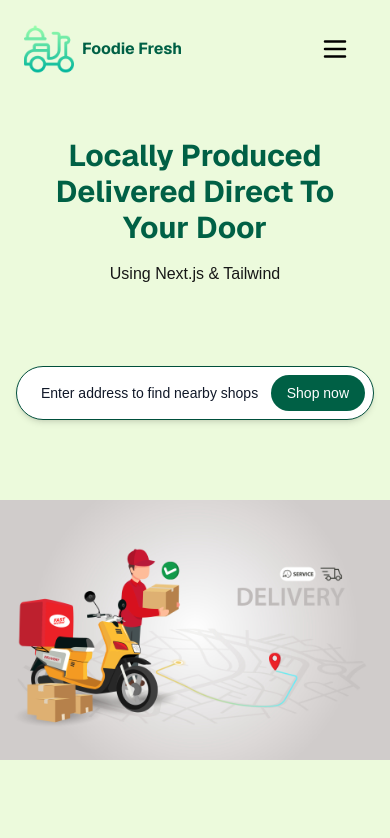
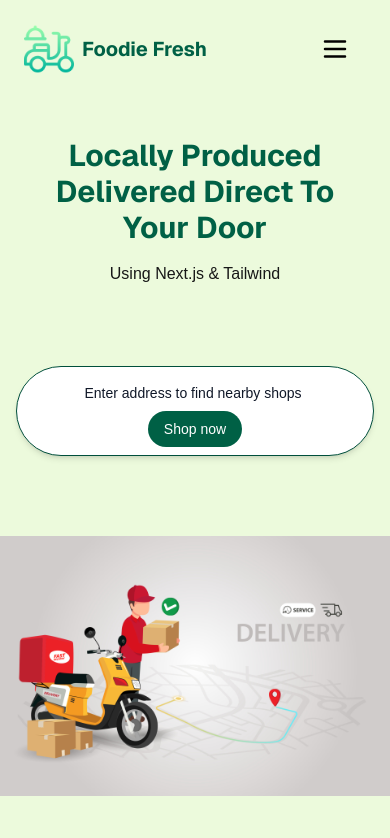
Before and after one commit to mdrifatunnobirifat/Foodie_Fresh, a Next.js app: page / in a window 390 px wide. Shown: the top 838 px of the page. Built offline with nearby package versions, Linux system fonts and the light colour scheme.

Commit message:
:art: Style: Fix responsive design of Search bar of FoodieFresh

```diff
--- a/app/components/Navbar.tsx
+++ b/app/components/Navbar.tsx
@@ -4,10 +4,10 @@ export default function Navbar() {
   return (
 
     <div className="flex items-center  justify-between  p-6 md:p-8 lg:p-10 bg-[#ecfadc]">
-        <div className="flex felx-row items-center space-x-2 md:px-4 lg:px-10">
+        <div className="flex felx-row items-center space-x-2  md:px-4 lg:px-10">
             <Image src="/food-delivery_9510856.png" alt="icon" width={50} height={50}
              className="object-contain"/>
-            <h1 className="font-bold font-sans md:text-xl lg:text-3xl text-emerald-800 ">Foodie Fresh</h1>
+            <h1 className="font-bold font-sans  text-xl md:text-2xl lg:text-3xl text-emerald-800 ">Foodie Fresh</h1>
         </div>
 
        <div className="hidden xl:flex items-center font-bold font-sans text-emerald-800 md:space-x-3 lg:space-x-6 xl:space-x-10">
--- a/app/components/Searchbar.tsx
+++ b/app/components/Searchbar.tsx
@@ -3,13 +3,13 @@ export default function Searchbar() {
   return (
 
  <div className="px-4">
-  <div className="flex items-center  bg-white rounded-full p-2 shadow-md border border-emerald-900 w-full max-w-xl mx-auto">
-           <div className="hidden xs:flex ml-2 md:ml-4 flex">
+  <div className="flex flex-col md:flex-row items-center sm:justify-center bg-white rounded-full p-2 shadow-md border border-emerald-900 w-full max-w-xl mx-auto">
+           <div className="hidden sm:flex ml-2 md:ml-4 ">
                <Image src="/map-pin-alt-svgrepo-com.svg" alt="map icon" width={25} height={25}
                 className="object-contain"/>
            </div>
-           <div className="flex-1  ">
-                <input  type="address" placeholder="Enter address to find nearby shops " className="w-full p-2  md:p-3 text-sm md:text-base outline-none bg-transparent text-gray-700 placeholder-gray-900  ml-2 md:ml-3 "/>
+           <div className="flex-1 w-full">
+                <input  type="address" placeholder="Enter address to find nearby shops " className="w-full p-2  md:p-3 text-sm md:text-base outline-none bg-transparent text-gray-700 placeholder-gray-900 text-center md:text-left"/>
            </div>
            <div className="flex ">
                <button className="bg-emerald-800 text-white px-4 py-2 md:px-6 md:py-3 rounded-full text-sm md:text-base ">Shop now</button>
```
